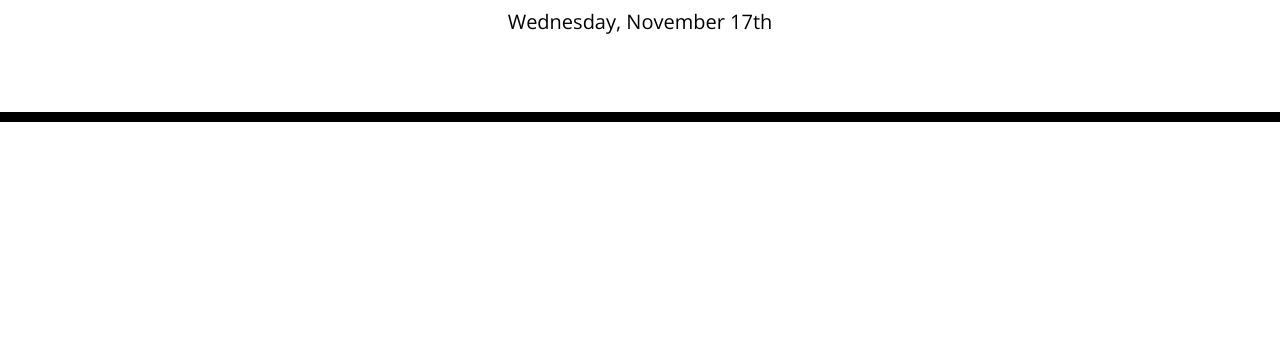
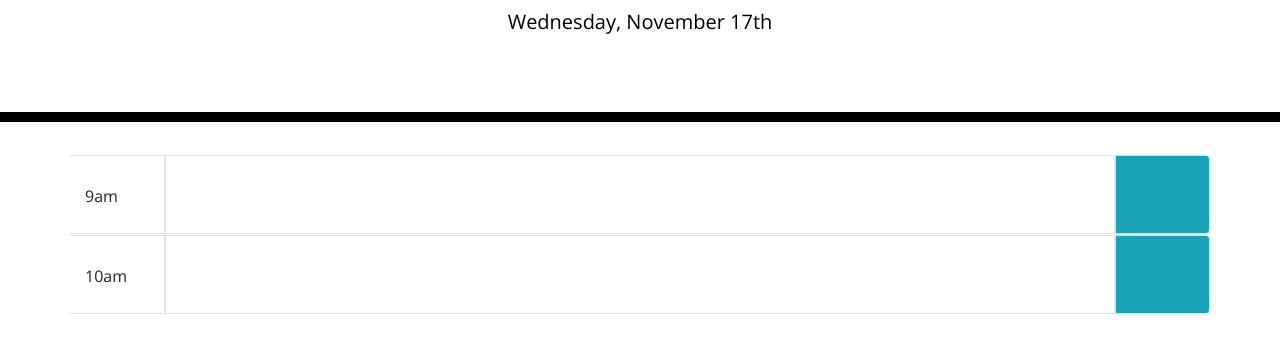
Before and after one commit to hnava47/CalendarH5, a plain HTML site: page index.html in a window 1280 px wide. Shown: the part 182-534 px from the top of the page. Drawn offline with nearby package versions, Linux system fonts and the light colour scheme.

Commit message:
Added timeblock samples into HTML

```diff
--- a/index.html
+++ b/index.html
@@ -30,6 +30,20 @@
     </header>
     <div class="container">
       <!-- Timeblocks go here -->
+      <div class="row">
+        <div class="col-1 border border-left-0">
+          9am
+        </div>
+        <textarea class="col-10 border"></textarea>
+        <div class="col-1 border rounded-right bg-info"></div>
+      </div>
+      <div class="row">
+        <div class="col-1 border border-left-0">
+          10am
+        </div>
+        <textarea class="col-10 border"></textarea>
+        <div class="col-1 border rounded-right bg-info"></div>
+      </div>
     </div>
 
     <script src="https://cdnjs.cloudflare.com/ajax/libs/jquery/3.2.1/jquery.min.js"></script>
```
